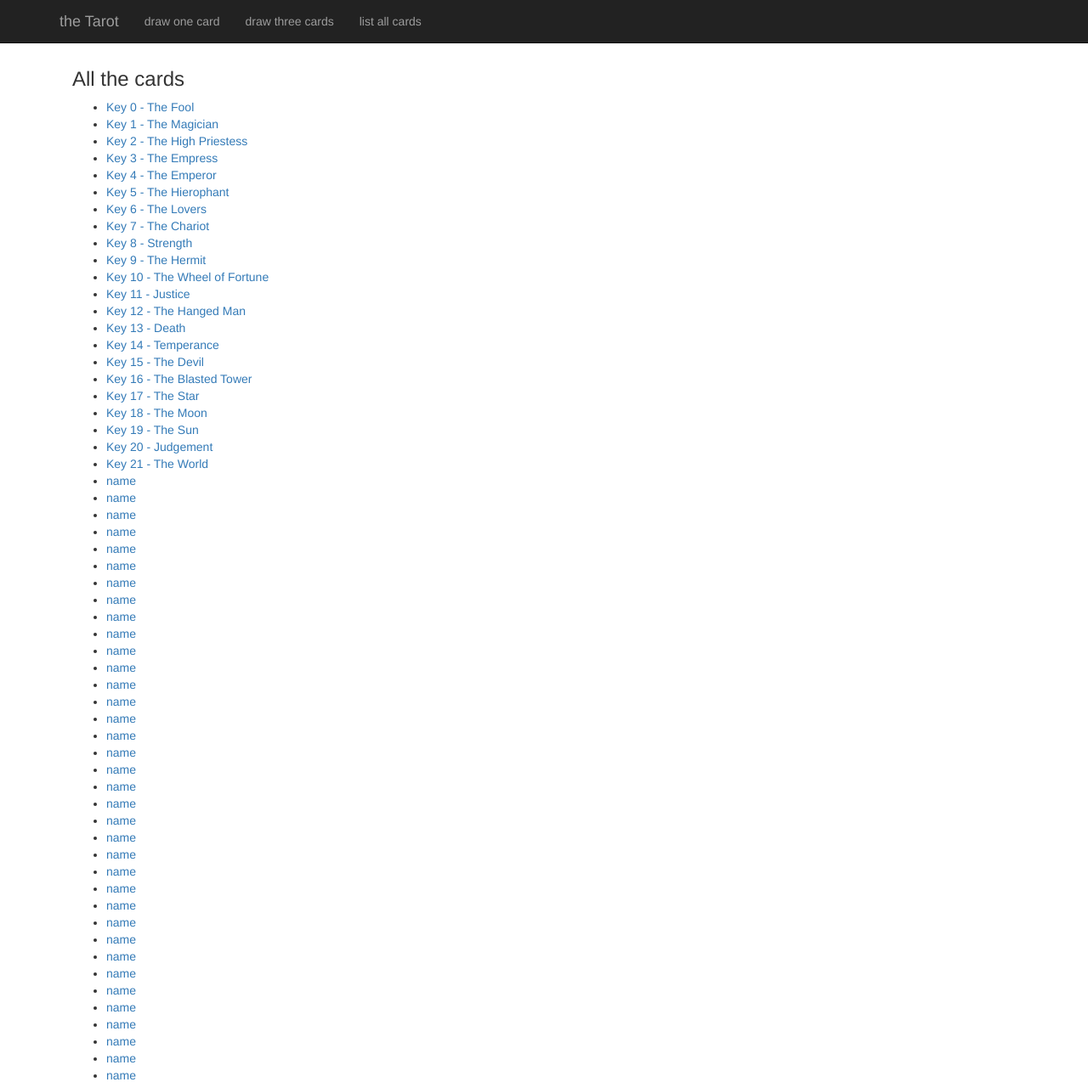
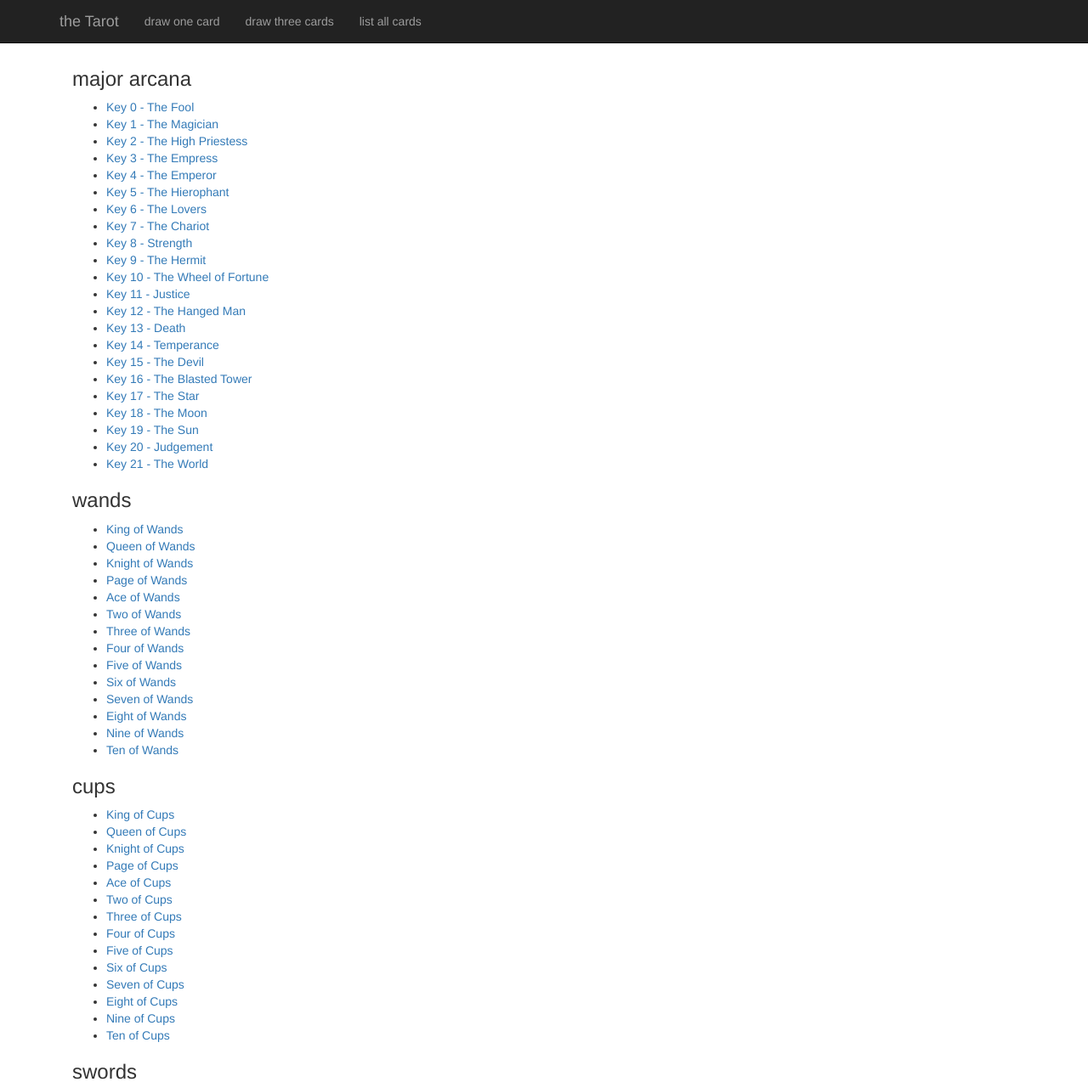
Before and after one commit to jeremytarling/python-tarot, a Flask app: page /all-cards in a window 1280 px wide. Shown: the top 1274 px of the page at 85% size. Run offline with Flask 2, Linux system fonts and the light colour scheme; some libraries are stand-ins or nearby versions.

Commit message:
URLs for minor arcana

```diff
--- a/webapp/templates/all_cards.html
+++ b/webapp/templates/all_cards.html
@@ -2,8 +2,7 @@
 
 {% block content %}
 
-    <h3>All the cards</h3>
-
+    <h3>major arcana</h3>
     <ul>
         <li><a href="/one-card/the_fool">Key 0 - The Fool</a></li>
         <li><a href="/one-card/the_magician">Key 1 - The Magician</a></li>
@@ -27,57 +26,73 @@
         <li><a href="/one-card/the_sun">Key 19 - The Sun</a></li>
         <li><a href="/one-card/judgement">Key 20 - Judgement</a></li>
         <li><a href="/one-card/the_world">Key 21 - The World</a></li>
-        <li><a href="/one-card/">name</a></li>
-        <li><a href="/one-card/">name</a></li>
-        <li><a href="/one-card/">name</a></li>
-        <li><a href="/one-card/">name</a></li>
-        <li><a href="/one-card/">name</a></li>
-        <li><a href="/one-card/">name</a></li>
-        <li><a href="/one-card/">name</a></li>
-        <li><a href="/one-card/">name</a></li>
-        <li><a href="/one-card/">name</a></li>
-        <li><a href="/one-card/">name</a></li>
-        <li><a href="/one-card/">name</a></li>
-        <li><a href="/one-card/">name</a></li>
-        <li><a href="/one-card/">name</a></li>
-        <li><a href="/one-card/">name</a></li>
-        <li><a href="/one-card/">name</a></li>
-        <li><a href="/one-card/">name</a></li>
-        <li><a href="/one-card/">name</a></li>
-        <li><a href="/one-card/">name</a></li>
-        <li><a href="/one-card/">name</a></li>
-        <li><a href="/one-card/">name</a></li>
-        <li><a href="/one-card/">name</a></li>
-        <li><a href="/one-card/">name</a></li>
-        <li><a href="/one-card/">name</a></li>
-        <li><a href="/one-card/">name</a></li>
-        <li><a href="/one-card/">name</a></li>
-        <li><a href="/one-card/">name</a></li>
-        <li><a href="/one-card/">name</a></li>
-        <li><a href="/one-card/">name</a></li>
-        <li><a href="/one-card/">name</a></li>
-        <li><a href="/one-card/">name</a></li>
-        <li><a href="/one-card/">name</a></li>
-        <li><a href="/one-card/">name</a></li>
-        <li><a href="/one-card/">name</a></li>
-        <li><a href="/one-card/">name</a></li>
-        <li><a href="/one-card/">name</a></li>
-        <li><a href="/one-card/">name</a></li>
-        <li><a href="/one-card/">name</a></li>
-        <li><a href="/one-card/">name</a></li>
-        <li><a href="/one-card/">name</a></li>
-        <li><a href="/one-card/">name</a></li>
-        <li><a href="/one-card/">name</a></li>
-        <li><a href="/one-card/">name</a></li>
-        <li><a href="/one-card/">name</a></li>
-        <li><a href="/one-card/">name</a></li>
-        <li><a href="/one-card/">name</a></li>
-        <li><a href="/one-card/">name</a></li>
-        <li><a href="/one-card/">name</a></li>
-        <li><a href="/one-card/">name</a></li>
-        <li><a href="/one-card/">name</a></li>
-        <li><a href="/one-card/">name</a></li>
     </ul>
-
+    <h3>wands</h3>
+    <ul>
+        <li><a href="/one-card/king_of_wands">King of Wands</a></li>
+        <li><a href="/one-card/queen_of_wands">Queen of Wands</a></li>
+        <li><a href="/one-card/knight_of_wands">Knight of Wands</a></li>
+        <li><a href="/one-card/page_of_wands">Page of Wands</a></li>
+        <li><a href="/one-card/ace_of_wands">Ace of Wands</a></li>
+        <li><a href="/one-card/two_of_wands">Two of Wands</a></li>
+        <li><a href="/one-card/three_of_wands">Three of Wands</a></li>
+        <li><a href="/one-card/four_of_wands">Four of Wands</a></li>
+        <li><a href="/one-card/five_of_wands">Five of Wands</a></li>
+        <li><a href="/one-card/six_of_wands">Six of Wands</a></li>
+        <li><a href="/one-card/seven_of_wands">Seven of Wands</a></li>
+        <li><a href="/one-card/eight_of_wands">Eight of Wands</a></li>
+        <li><a href="/one-card/nine_of_wands">Nine of Wands</a></li>
+        <li><a href="/one-card/ten_of_wands">Ten of Wands</a></li>
+    </ul>
+    <h3>cups</h3>
+    <ul>
+        <li><a href="/one-card/king_of_cups">King of Cups</a></li>
+        <li><a href="/one-card/queen_of_cups">Queen of Cups</a></li>
+        <li><a href="/one-card/knight_of_cups">Knight of Cups</a></li>
+        <li><a href="/one-card/page_of_cups">Page of Cups</a></li>
+        <li><a href="/one-card/ace_of_cups">Ace of Cups</a></li>
+        <li><a href="/one-card/two_of_cups">Two of Cups</a></li>
+        <li><a href="/one-card/three_of_cups">Three of Cups</a></li>
+        <li><a href="/one-card/four_of_cups">Four of Cups</a></li>
+        <li><a href="/one-card/five_of_cups">Five of Cups</a></li>
+        <li><a href="/one-card/six_of_cups">Six of Cups</a></li>
+        <li><a href="/one-card/seven_of_cups">Seven of Cups</a></li>
+        <li><a href="/one-card/eight_of_cups">Eight of Cups</a></li>
+        <li><a href="/one-card/nine_of_cups">Nine of Cups</a></li>
+        <li><a href="/one-card/ten_of_cups">Ten of Cups</a></li>
+    </ul>
+    <h3>swords</h3>
+    <ul>
+        <li><a href="/one-card/king_of_swords">King of Swords</a></li>
+        <li><a href="/one-card/queen_of_swords">Queen of Swords</a></li>
+        <li><a href="/one-card/knight_of_swords">Knight of Swords</a></li>
+        <li><a href="/one-card/page_of_swords">Page of Swords</a></li>
+        <li><a href="/one-card/ace_of_swords">Ace of Swords</a></li>
+        <li><a href="/one-card/two_of_swords">Two of Swords</a></li>
+        <li><a href="/one-card/three_of_swords">Three of Swords</a></li>
+        <li><a href="/one-card/four_of_swords">Four of Swords</a></li>
+        <li><a href="/one-card/five_of_swords">Five of Swords</a></li>
+        <li><a href="/one-card/six_of_swords">Six of Swords</a></li>
+        <li><a href="/one-card/seven_of_swords">Seven of Swords</a></li>
+        <li><a href="/one-card/eight_of_swords">Eight of Swords</a></li>
+        <li><a href="/one-card/nine_of_swords">Nine of Swords</a></li>
+        <li><a href="/one-card/ten_of_swords">Ten of Swords</a></li>
+    </ul>
+    <h3>pentacles</h3>
+    <ul>
+        <li><a href="/one-card/king_of_pentacles">King of Pentacles</a></li>
+        <li><a href="/one-card/queen_of_pentacles">Queen of Pentacles</a></li>
+        <li><a href="/one-card/knight_of_pentacles">Knight of Pentacles</a></li>
+        <li><a href="/one-card/page_of_pentacles">Page of Pentacles</a></li>
+        <li><a href="/one-card/ace_of_pentacles">Ace of Pentacles</a></li>
+        <li><a href="/one-card/two_of_pentacles">Two of Pentacles</a></li>
+        <li><a href="/one-card/three_of_pentacles">Three of Pentacles</a></li>
+        <li><a href="/one-card/four_of_pentacles">Four of Pentacles</a></li>
+        <li><a href="/one-card/five_of_pentacles">Five of Pentacles</a></li>
+        <li><a href="/one-card/six_of_pentacles">Six of Pentacles</a></li>
+        <li><a href="/one-card/seven_of_pentacles">Seven of Pentacles</a></li>
+        <li><a href="/one-card/eight_of_pentacles">Eight of Pentacles</a></li>
+        <li><a href="/one-card/nine_of_pentacles">Nine of Pentacles</a></li>
+        <li><a href="/one-card/ten_of_pentacles">Ten of Pentacles</a></li>
 
 {% endblock %}
```
Also changed, not shown: webapp/cards.py (+56 -56 lines).
